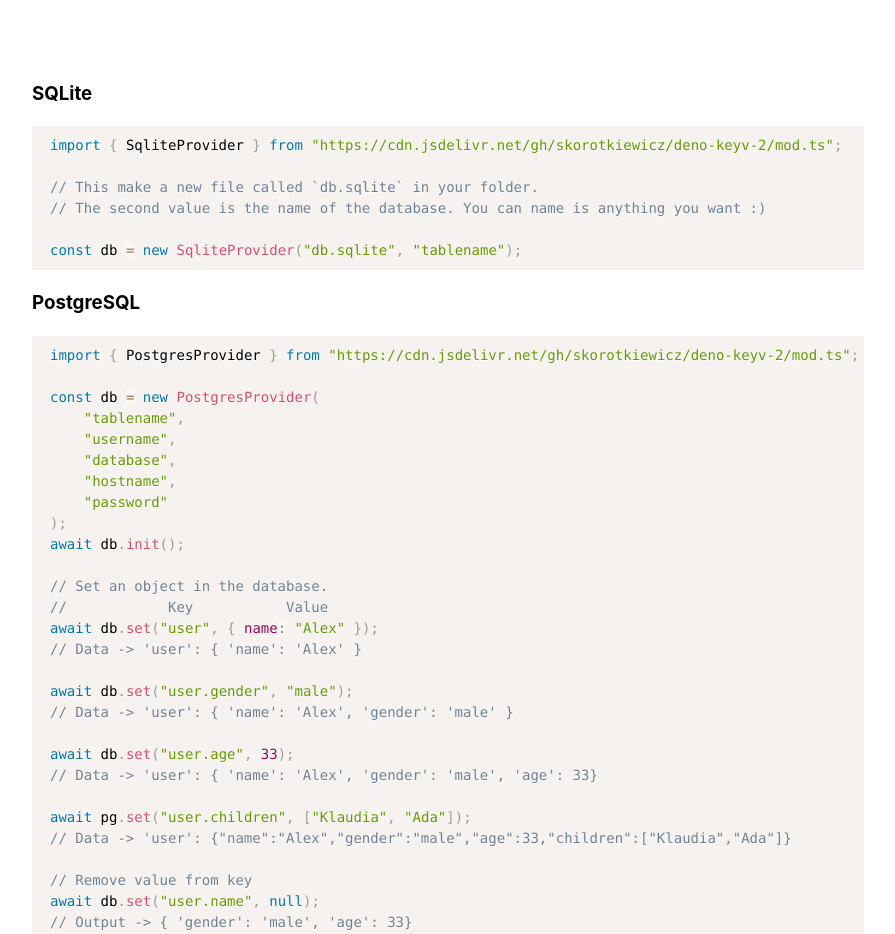
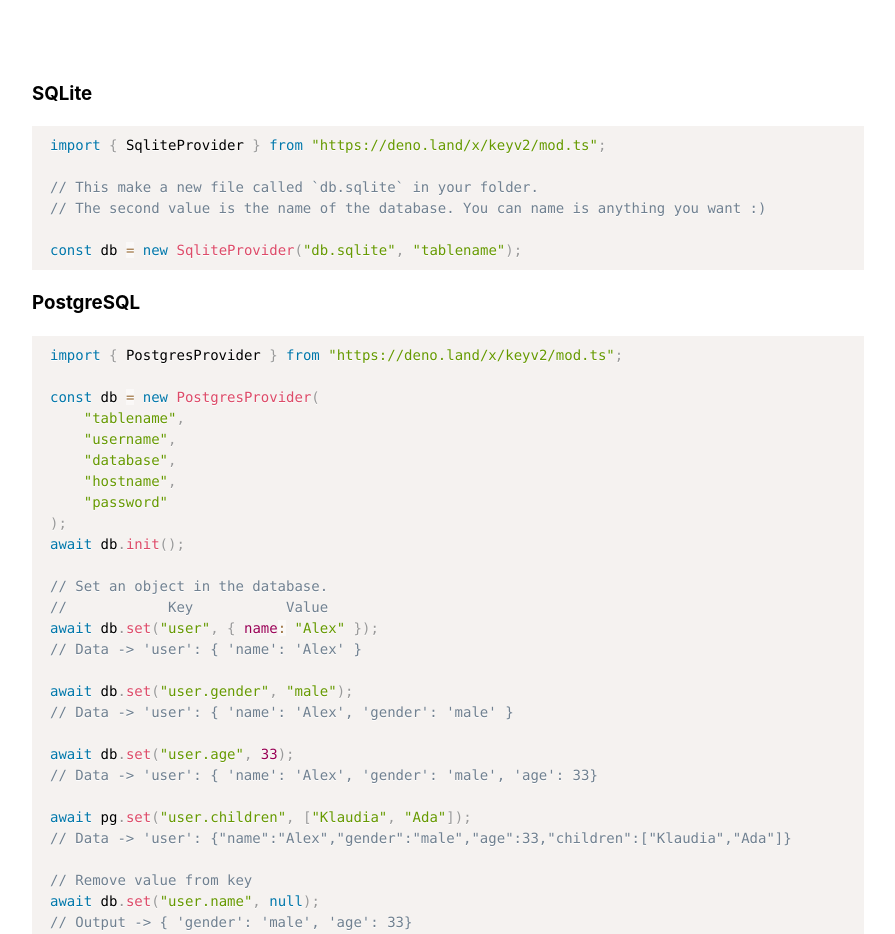
Before and after one commit to skorotkiewicz/deno-keyv-2, a plain HTML site: page docs/index.html in a window 1280 px wide. Shown: the part 1460-2394 px from the top of the page, without its empty margins (68-963 px from the left). Drawn offline with nearby package versions, Linux system fonts and the light colour scheme.

Commit message:
update docs

```diff
--- a/docs/index.html
+++ b/docs/index.html
@@ -100,7 +100,7 @@
 
         <pre
           class="language-javascript"
-        ><code>import { SqliteProvider } from "https://cdn.jsdelivr.net/gh/skorotkiewicz/deno-keyv-2/mod.ts";
+        ><code>import { SqliteProvider } from "https://deno.land/x/keyv2/mod.ts";
 
 // This make a new file called `db.sqlite` in your folder.
 // The second value is the name of the database. You can name is anything you want :)
@@ -111,7 +111,7 @@
         <h3>PostgreSQL</h3>
         <pre
           class="language-javascript"
-        ><code>import { PostgresProvider } from "https://cdn.jsdelivr.net/gh/skorotkiewicz/deno-keyv-2/mod.ts";
+        ><code>import { PostgresProvider } from "https://deno.land/x/keyv2/mod.ts";
 
 const db = new PostgresProvider(
     "tablename",
```
